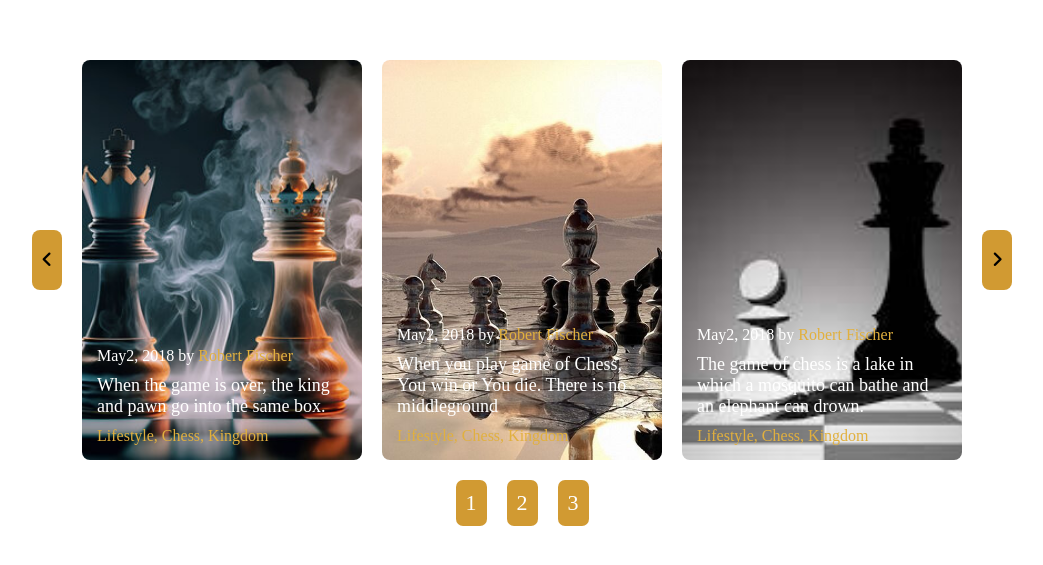
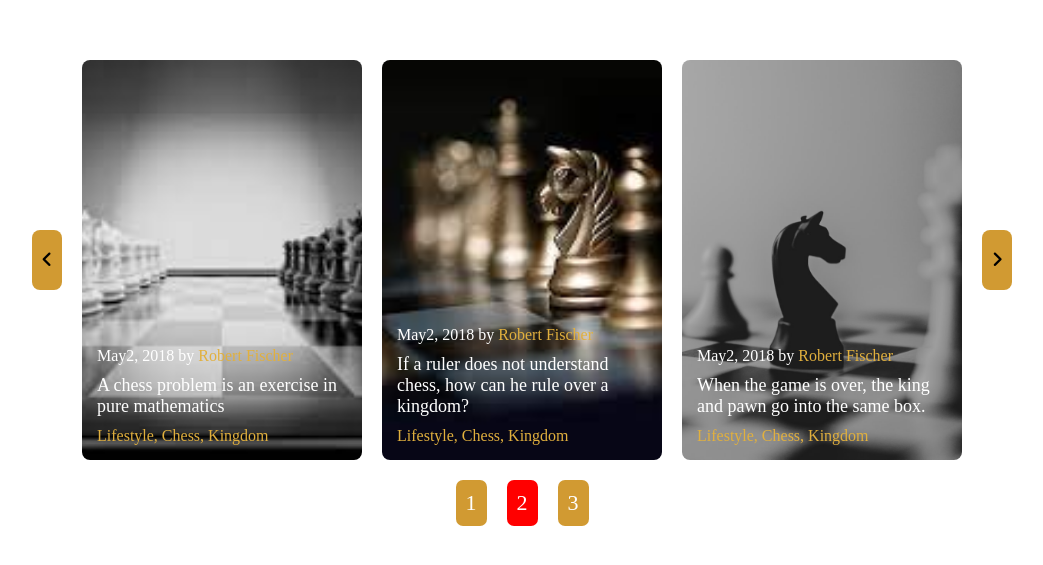
Before and after one commit to HashimJafarov/Swiper-Slide, a plain HTML site: page index.html in a window 1280 px wide. Shown: the part 107-672 px from the top of the page, without its empty margins (118-1161 px from the left). Drawn offline with Linux system fonts and the light colour scheme.

Commit message:
fixed some bugs

```diff
--- a/app.css
+++ b/app.css
@@ -5,7 +5,9 @@
   text-decoration: none;
   list-style: none;
 }
-
+.active {
+  background-color: red !important;
+}
 section {
   height: 100vh;
   display: flex;
--- a/app.js
+++ b/app.js
@@ -5,12 +5,13 @@ const nextBtn = document.getElementById("next");
 const swiperSlides = document.querySelectorAll(".swiper_slide");
 const pagination = document.querySelector(".pagination");
 let active = 0;
-autoPlay(swiperSlides, active);
 const getPage = (index) => {
   swiperSlides[active]?.classList?.remove("show");
   active = index;
   swiperSlides[active].classList.add("show");
 };
+
+autoPlay(swiperSlides, active);
 createPagination(swiperSlides, pagination, getPage, active);
 nextBtn.addEventListener("click", () => {
   swiperSlides[active].classList.remove("show");
--- a/modules/autoplay.js
+++ b/modules/autoplay.js
@@ -1,12 +1,15 @@
 const autoPlay = (swiperSlides, active) => {
   setInterval(() => {
+    document
+      .querySelectorAll(".pagination li")
+      [active].classList.remove("active");
     swiperSlides[active].classList.remove("show");
     active++;
     if (active > swiperSlides.length - 1) {
       active = 0;
     }
     swiperSlides[active].classList.add("show");
-    console.log(active);
-  }, 10000);
+    document.querySelectorAll(".pagination li")[active].classList.add("active");
+  }, 4000);
 };
 export default autoPlay;
--- a/modules/paginate.js
+++ b/modules/paginate.js
@@ -1,11 +1,15 @@
-const createPagination = (swiperSlides, pagination, getPage, active) => {
+const createPagination = (swiperSlides, pagination, getPage) => {
   [...swiperSlides].map((slider, index) => {
     const page = index + 1;
     // pagination.innerHTML += `<li onclick=getPage(${index})>${page}</li>`;
     const liElement = document.createElement("li");
+    if (index === 0) liElement.classList.add("active");
     liElement.textContent = page;
     liElement.addEventListener("click", () => {
+      document.querySelector(".active")?.classList?.remove("active");
       getPage(index, liElement);
+
+      liElement.classList.add("active");
     });
     pagination.append(liElement);
   });
```
